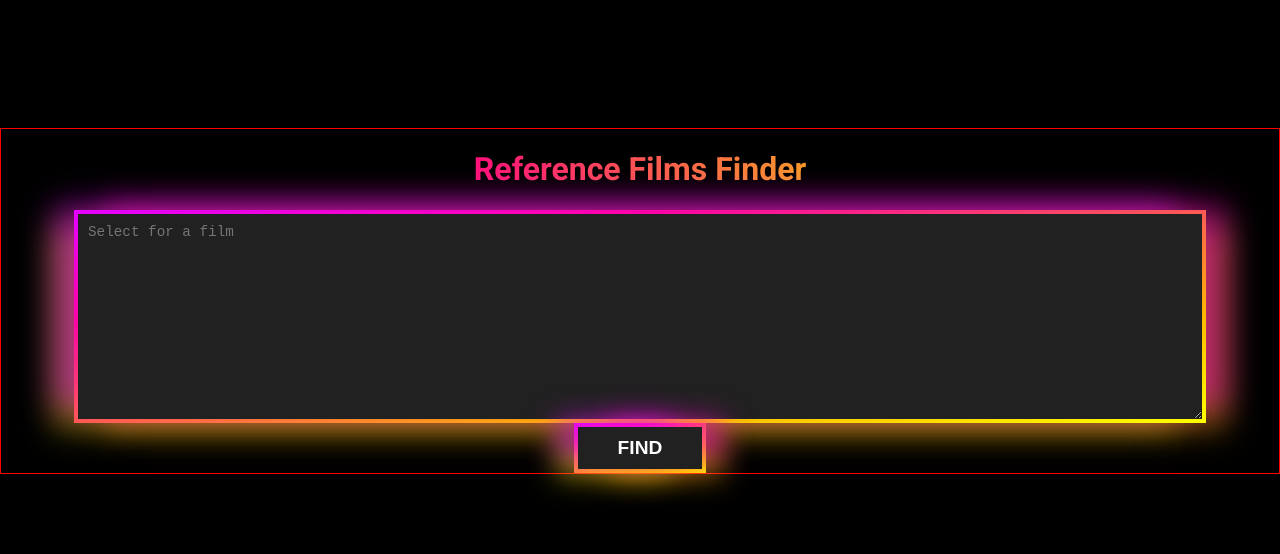
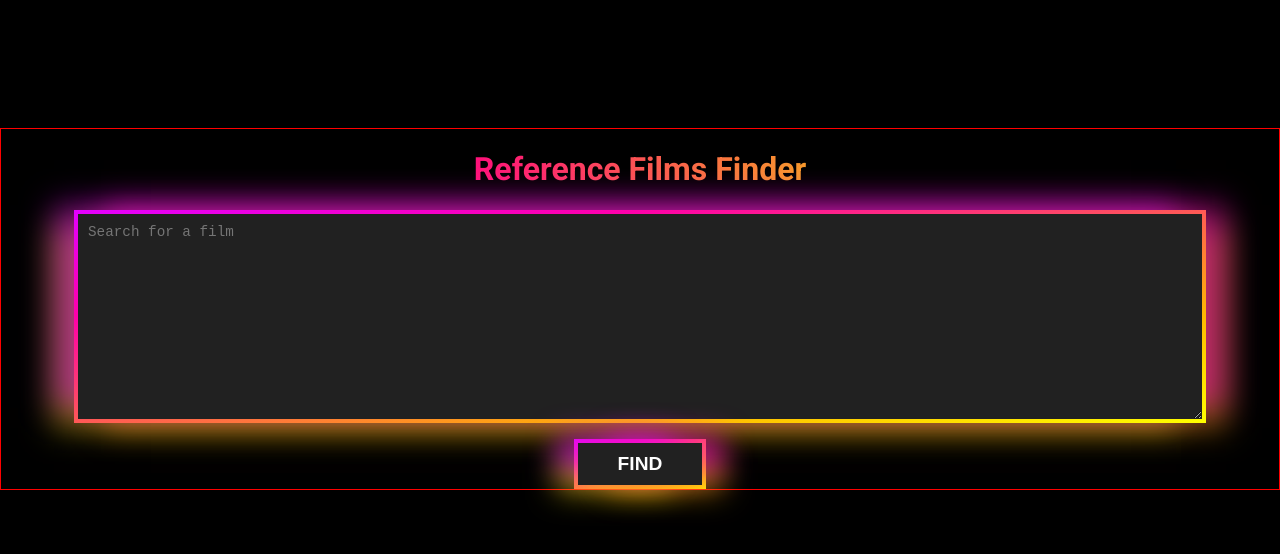
Before and after one commit to nadavrajuan/FilmSearchFront, a React (Create React App) app: page / in a window 1280 px wide. Shown: the top 554 px of the page. Built offline with nearby package versions, Linux system fonts and the light colour scheme.

Commit message:
apply react-hook-form

```diff
--- a/package.json
+++ b/package.json
@@ -9,6 +9,7 @@
     "axios": "^1.6.3",
     "react": "^18.2.0",
     "react-dom": "^18.2.0",
+    "react-hook-form": "^7.49.2",
     "react-router-dom": "^6.21.1",
     "react-scripts": "5.0.1",
     "web-vitals": "^2.1.4"
--- a/src/movies/pages/MovieSearch.js
+++ b/src/movies/pages/MovieSearch.js
@@ -1,15 +1,39 @@
+import { useForm } from "react-hook-form";
 import "./movieSearch.css";
 import MovieTextArea from "../../shared/components/elements/MovieTextArea";
 import MovieButton from "../../shared/components/elements/MovieButton";
 
 const MovieSearch = () => {
+  const {
+    register,
+    handleSubmit,
+    formState: { errors, isValid },
+  } = useForm({
+    mode: "onBlur",
+  });
+
+  const onSubmit = async (data) => {
+    console.log(data);
+  };
+
   return (
     <div className="movieSearch">
       <h1>Reference Films Finder</h1>
-        <MovieTextArea />
-        <MovieButton>FIND</MovieButton>
-
-
+      <form onSubmit={handleSubmit(onSubmit)}>
+        <MovieTextArea
+          label="text"
+          name="text"
+          validation={{
+            required: "Please enter a text here",
+          }}
+          register={register}
+          errors={errors}
+          placeholder={"Search for a film"}
+        />
+        <MovieButton type="submit" disabled={!isValid}>
+          FIND
+        </MovieButton>
+      </form>
     </div>
   );
 };
--- a/src/shared/components/elements/MovieButton.js
+++ b/src/shared/components/elements/MovieButton.js
@@ -2,9 +2,14 @@ import "./movieButton.css";
 
 const MovieButton = (props) => {
   return (
-    <button class="button">
-      <div class="button__int">
-        <span class="button__span">{props.children}</span>
+    <button
+      className="button"
+      type={props.type}
+      onClick={props.onClick}
+      disabled={props.disabled}
+    >
+      <div className="button__int">
+        <span className="button__span">{props.children}</span>
       </div>
     </button>
   );
--- a/src/shared/components/elements/MovieTextArea.js
+++ b/src/shared/components/elements/MovieTextArea.js
@@ -1,11 +1,27 @@
 import "./movieTextArea.css";
 
-const MovieTextArea = () => {
+const MovieTextArea = ({
+  label,
+  name,
+  register,
+  validation,
+  errors,
+  maxRows,
+  minRows,
+  placeholder,
+}) => {
   return (
-    <div class="box-input">
-      <div class="border">
-        <textarea name="text" class="input" placeholder="Select for a film" />
+    <div className="box-input">
+      <div className="border">
+        <textarea
+          className="input"
+          name={name}
+          label={label}
+          placeholder={placeholder}
+          {...register(name, validation)}
+        />
       </div>
+      <p> {errors[name]?.message}</p>
     </div>
   );
 };
```
Also changed, not shown: 1 other file (tests, documents, lock files or other folders).
